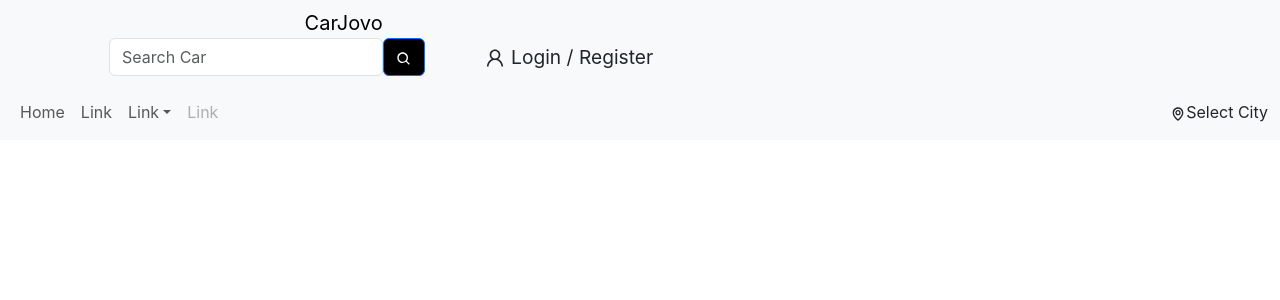
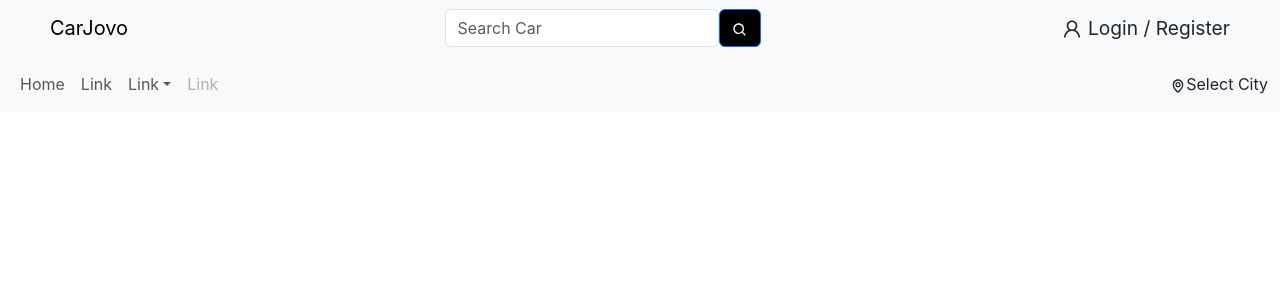
Before and after one commit to KunjDetroja/Car_Showroom, a React (Create React App) app in the folder car_showroom/: page / in a window 1280 px wide. Shown: the top 300 px of the page. Built offline with nearby package versions, Linux system fonts and the light colour scheme.

Commit message:
fix issue

```diff
--- a/car_showroom/src/Components/Navbar.js
+++ b/car_showroom/src/Components/Navbar.js
@@ -11,12 +11,7 @@ function NavScrollExample() {
   return (
     <Navbar expand="lg" className="bg-body-tertiary">
     <Container fluid className="mainnav">
-        <Row>
-          <Col lg={12} md={12} xl={12}>
       <Navbar.Brand href="#">CarJovo</Navbar.Brand>
-
-          </Col>
-          <Col lg={12} md={12} xl={12}>
       <Navbar.Toggle aria-controls="navbarScroll" />
       <Navbar.Collapse id="navbarScroll">
         <div></div>
@@ -34,9 +29,6 @@ function NavScrollExample() {
         <AiOutlineUser className="usericon" />
         <span className="login">Login / Register</span>
       </div></Navbar.Collapse>
-          </Col>
-        </Row>
-
     </Container>
   </Navbar>
 
```
Lines whose indentation alone changed are shown as unchanged.
